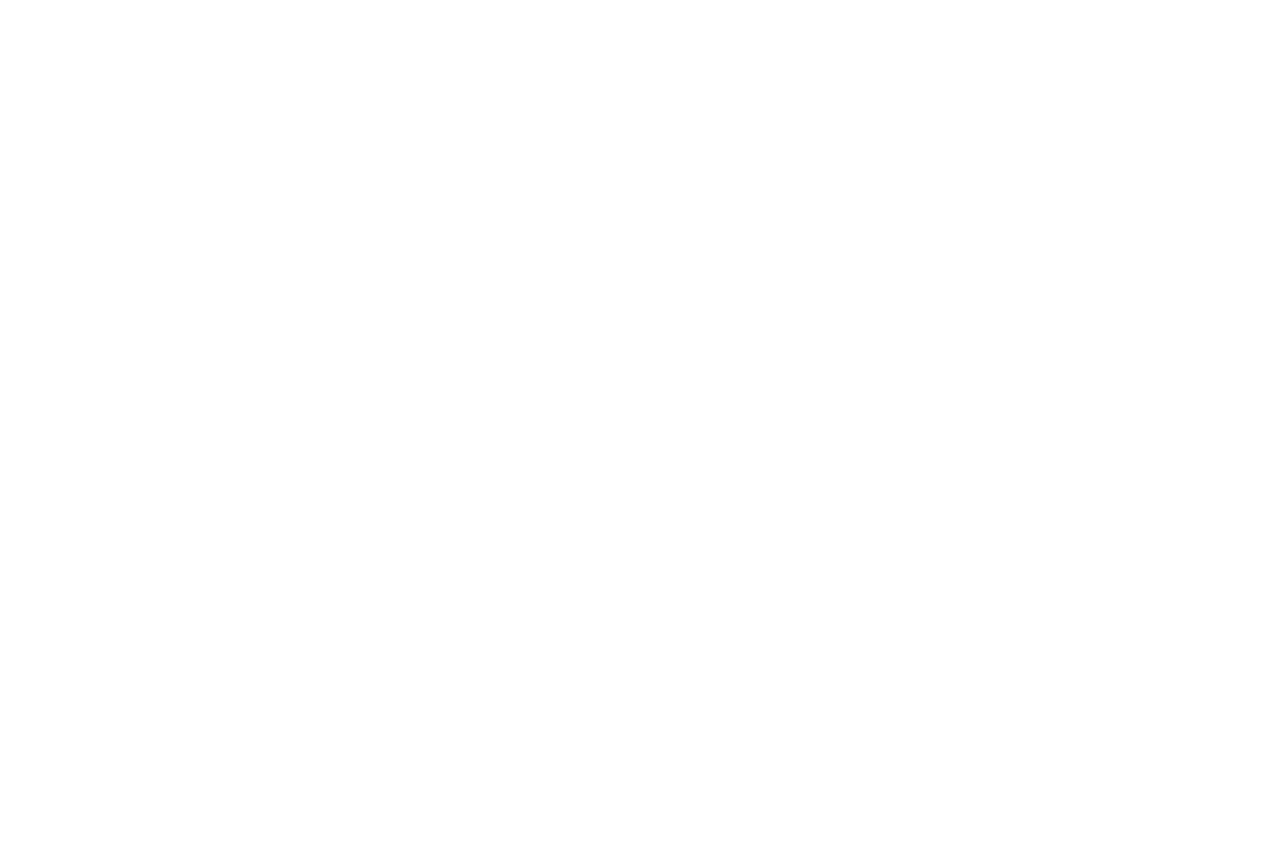
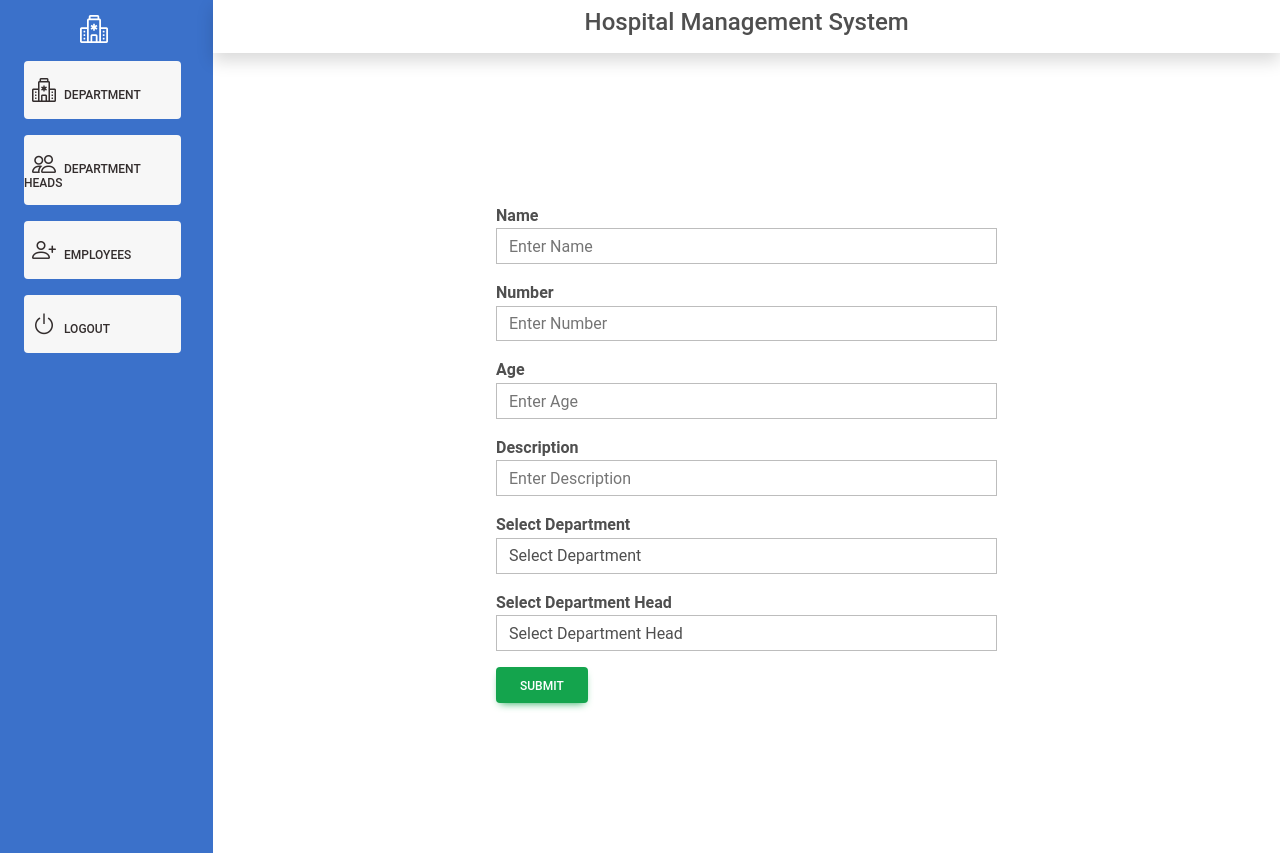
Before and after one commit to mohd-ashif/HSM, a React (Vite) app in the folder Client/: page /dashboard/edit_employee/1 in a window 1280 px wide. Before the commit this address had no page. Before the commit the page ends 800 px from the top, so only its background shows below. Built offline with nearby package versions, Linux system fonts and the light colour scheme; no server answers.

Commit message:
set up employee systems

```diff
--- a/Client/package.json
+++ b/Client/package.json
@@ -14,8 +14,10 @@
     "axios": "^1.6.2",
     "bootstrap": "^5.3.2",
     "bootstrap-icons": "^1.11.2",
+    "chart.js": "^4.4.1",
     "mdb-react-ui-kit": "^7.0.0",
     "react": "^18.2.0",
+    "react-chartjs-2": "^5.2.0",
     "react-dom": "^18.2.0",
     "react-icons": "^4.12.0",
     "react-router-dom": "^6.21.1"
--- a/Client/src/App.jsx
+++ b/Client/src/App.jsx
@@ -36,7 +36,8 @@
           <Route path="/dashboard/add_heads" element={<Add_Heads />} />
           <Route path="/dashboard/edit_heads/:id" element={<Edit_Heads />} />
           <Route path="/dashboard/add_employee" element={<Add_Employee/>} />
-          <Route path="/dashboard/edit_employee" element={<Edit_employee/>} />
+          <Route path="/dashboard/edit_employee/:id" element={<Edit_employee />} />
+
         </Route>
       </Routes>
     </Router>
--- a/Client/src/components/Dashboard.jsx
+++ b/Client/src/components/Dashboard.jsx
@@ -2,44 +2,39 @@
 import { Link, Outlet, useNavigate } from "react-router-dom";
 import "bootstrap-icons/font/bootstrap-icons.css";
 import { CiHospital1 } from "react-icons/ci";
-
 import axios from "axios";
 
 const Dashboard = () => {
-  const anvigate = useNavigate()
+  const navigate = useNavigate();
 
   return (
     <div className="container-fluid">
       <div className="row flex-nowrap">
         <div className="col-auto col-md-3 col-xl-2 px-sm-2 px-0 bg-primary">
+
           <div className="d-flex flex-column align-items-center align-items-sm-start px-3 pt-2 text-white min-vh-100">
-
             <ul className="nav nav-pills flex-column mb-sm-auto mb-0 align-items-center align-items-sm-start" id="menu">
               <li>
                 <i className="p-3 fs-3 bi bi-hospital ms-5"></i>
               </li>
-
               <li className="w-100">
                 <Link to="/dashboard/departments" className="nav-link text-dark px-0 align-middle">
                   <i className="fs-4 bi bi-hospital ms-2"></i>
                   <span className="ms-2 d-none d-sm-inline">Department</span>
                 </Link>
               </li>
-
               <li className="w-100">
                 <Link to="/dashboard/heads" className="nav-link px-0 align-middle text-dark">
                   <i className="fs-4 bi-people ms-2"></i>
                   <span className="ms-2 d-none d-sm-inline">Department Heads</span>
                 </Link>
               </li>
-
               <li className="w-100">
                 <Link to="/dashboard/employee" className="nav-link px-0 align-middle text-dark">
                   <i className="fs-4 bi bi-person-plus ms-2"></i>
                   <span className="ms-2">Employees</span>
                 </Link>
               </li>
-
               <li className="w-100">
                 <Link to="/dashboard/logout" className="nav-link px-0 align-middle text-dark">
                   <i className="fs-4 bi-power ms-2"></i>
@@ -50,15 +45,19 @@
           </div>
         </div>
         <div className="col p-0 m-0">
+
           <div className="p-2 d-flex justify-content-center shadow">
             <h4>Hospital Management System</h4>
           </div>
           <Outlet />
+
+
+
+
         </div>
       </div>
     </div>
   );
-
 };
 
 export default Dashboard;
--- a/Client/src/components/department/Department.jsx
+++ b/Client/src/components/department/Department.jsx
@@ -54,16 +54,18 @@
                 <td>{department.year}</td>
                 <td>{department.description}</td>
                 <td>
-                  <Link to={`/dashboard/edit_department/${department._id}`} className='btn btn-success p-2'>
-                    <i className='fas fa-edit'></i>
+                  <div className="d-flex">
+                  <Link to={`/dashboard/edit_department/${department._id}`} className='btn btn-success me-2'>
+                  <i className='fas fa-edit'></i>
                   </Link>
                   <button
-                    className='btn btn-danger p-2'
+                    className='btn btn-danger me-2'
                     style={{ marginLeft: '0.5rem' }}
                     onClick={() => handleDelete(department._id)}
                   >
                     <i className='fas fa-trash-alt'></i>
                   </button>
+                  </div>
                 </td>
               </tr>
             ))}
--- a/Client/src/components/departmentHeads/DepartmentHeads.jsx
+++ b/Client/src/components/departmentHeads/DepartmentHeads.jsx
@@ -69,7 +69,7 @@
                     <i className='fas fa-edit'></i>
                   </Link>
                   <button
-                    className='btn btn-danger'
+                    className='btn btn-danger me-2'
                     onClick={(e) => handleDelete(departmentHead._id)}
                   >
                     <i className='fas fa-trash-alt'></i>
--- a/Client/src/components/employee/Edit_employee.jsx
+++ b/Client/src/components/employee/Edit_employee.jsx
@@ -1,9 +1,173 @@
-import React from 'react'
+import React, { useState, useEffect } from 'react';
+import axios from 'axios';
+import { useNavigate, useParams } from 'react-router-dom';
 
-const Edit_employee = () => {
+function Edit_employee() {
+  const [name, setName] = useState('');
+  const [number, setNumber] = useState('');
+  const [description, setDescription] = useState('');
+  const [selectDepartment, setSelectDepartment] = useState('');
+  const [selectHead, setSelectHead] = useState('');
+  const [age, setAge] = useState('');
+  const [image, setImage] = useState(null);
+  const navigate = useNavigate();
+  const { id } = useParams();
+
+  useEffect(() => {
+    axios.get(`http://localhost:3000/get_employee/${id}`)
+      .then(result => {
+        console.log(result);
+        setName(result.data.name);
+        setNumber(result.data.number);
+        setSelectHead(result.data.selectHead);
+        setSelectDepartment(result.data.selectDepartment);
+        setAge(result.data.age);
+        setDescription(result.data.description);
+        setImage(result.data.image || null);
+      })
+      .catch(err => console.log(err));
+  }, [id]);
+
+
+  const handleImageChange = (e) => {
+    setImage(e.target.files[0]);
+  };
+
+  const handleFormSubmit = (e) => {
+    e.preventDefault();
+
+    const formData = new FormData();
+    formData.append('image', image);
+    formData.append('name', name);
+    formData.append('number', number);
+    formData.append('age', age);
+    formData.append('description', description);
+    formData.append('select', selectHead);
+    formData.append('select', selectDepartment);
+
+    axios.put(`http://localhost:3000/edit_employee/${id}`, formData)
+      .then(result => {
+        console.log(result);
+        navigate('/dashboard/employee');
+
+      })
+      .catch(err => console.log(err));
+  };
+
   return (
-    <div>Edit_employee</div>
-  )
+    <div>
+      <div className='vh-100 d-flex justify-content-center align-items-center'>
+        <div className='w-50 bg-white rounded p-3'>
+          <form onSubmit={handleFormSubmit}>
+            <div className='mb-3'>
+              <label htmlFor="name"><strong>Name</strong></label>
+              <input
+                type="text"
+                name='name'
+                placeholder='Enter Name'
+                className='form-control rounded-0'
+                value={name}
+                onChange={(e) => setName(e.target.value)}
+              />
+            </div>
+            <div className='mb-3'>
+              <label htmlFor="number"><strong>Number</strong></label>
+              <input
+                type="text"
+                name='number'
+                placeholder='Enter Number'
+                className='form-control rounded-0'
+                value={number}
+                onChange={(e) => setNumber(e.target.value)}
+              />
+            </div>
+            <div className='mb-3'>
+              <label htmlFor="age"><strong>Age</strong></label>
+              <input
+                type="text"
+                name='age'
+                placeholder='Enter Age'
+                className='form-control rounded-0'
+                value={age}
+                onChange={(e) => setAge(e.target.value)}
+              />
+            </div>
+            <div className='mb-3'>
+              <label htmlFor="description"><strong>Description</strong></label>
+              <input
+                type="text"
+                name='description'
+                placeholder='Enter Description'
+                className='form-control rounded-0'
+                value={description}
+                onChange={(e) => setDescription(e.target.value)}
+              />
+            </div>
+
+          <div className='mb-3'>
+  <label htmlFor="department"><strong>Select Department</strong></label>
+  <select
+    name='department'
+    className='form-control rounded-0'
+    value={selectDepartment}
+    onChange={(e) => setSelectDepartment(e.target.value)}
+  >
+              <option value=''>Select Department</option>
+              <option value='Cardiology'>Cardiology</option>
+              <option value='Pediatrics'>Pediatrics</option>
+              <option value='Radiology'>Radiology</option>
+              <option value='Surgery'>Surgery</option>
+              <option value='Emergency Medicine'>Emergency Medicine</option>
+            </select>
+          </div>
+
+          <div className='mb-3'>
+  <label htmlFor="head"><strong>Select Department Head</strong></label>
+  <select
+    name='head'
+    className='form-control rounded-0'
+    value={selectHead}
+    onChange={(e) => setSelectHead(e.target.value)}
+            >
+              <option value=''>Select Department Head</option>
+              <option value='Head1'>Head1</option>
+              <option value='Head2'>Head2</option>
+              <option value='Head3'>Head3</option>
+            </select>
+          </div>
+
+          {image && (
+  <div className='mb-2'>
+    <input
+      type='file'
+      placeholder='Upload'
+      className='form-control'
+      onChange={handleImageChange}
+    />
+    <div>
+      Current Image:
+      {image.name && (
+        <img
+          src={`http://localhost:3000/upload/${image.name}`}
+          alt="Current Department Image"
+          style={{ border: '1px solid black', width: '50px', height: '50px', borderRadius: '50%' }}
+        />
+      )}
+    </div>
+  </div>
+)}
+
+
+
+
+            <div>
+              <button className='btn btn-success' type="submit">Submit</button>
+            </div>
+          </form>
+        </div>
+      </div>
+    </div>
+  );
 }
 
-export default Edit_employee
+export default Edit_employee;
--- a/Client/src/components/employee/Employee.jsx
+++ b/Client/src/components/employee/Employee.jsx
@@ -13,8 +13,22 @@
 
   const handleDelete = (employeeId) => {
 
-    console.log(`Deleting employee with ID: ${employeeId}`);
+    if (!employeeId) {
+      console.error("invalid employee Id")
+
+      return
+    }
+
+    axios.delete(`http://localhost:3000/delete_employee/${employeeId}`)
+      .then(result => {
+        setEmployees(employees.filter(employee => employee._id !== (employeeId)))
+      })
+
+
+      .catch(error => console.error('Error deleting department head:', error));
   };
+
+
 
   return (
     <div className='px-5 mt-5'>
@@ -61,16 +75,19 @@
                 <td>{employee.selectDepartment}</td>
                 <td>{employee.selectHead}</td>
                 <td>
-                  <Link to={`/edit_employee/${employee._id}`} className='btn btn-success'>
-                    Edit
+                  <div className="d-flex">
+                    <Link to={`/dashboard/edit_employee/${employee._id}`} className='btn btn-success me-2'>
+                      <i className='fas fa-edit'></i>
                     </Link>
                     <button
                       className='btn btn-danger'
                       onClick={() => handleDelete(employee._id)}
                     >
-                    Delete
+                      <i className='fas fa-trash-alt'></i>
                     </button>
+                  </div>
                 </td>
+
               </tr>
             ))}
           </tbody>
```
Also changed, not shown: 2 other files (tests, documents, lock files or other folders). Lines whose indentation alone changed are shown as unchanged.
